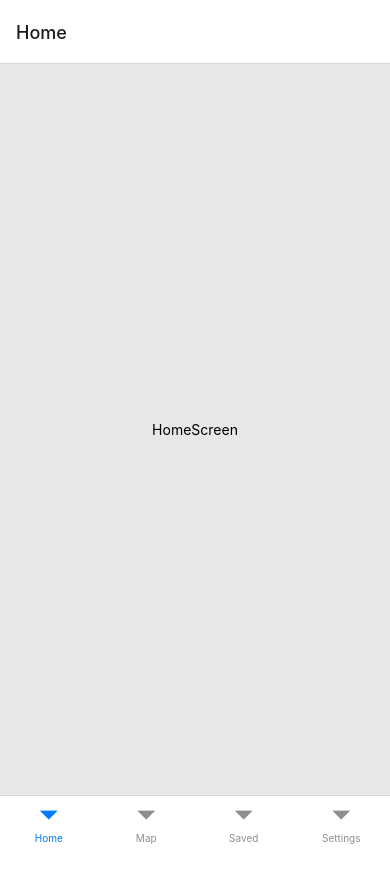
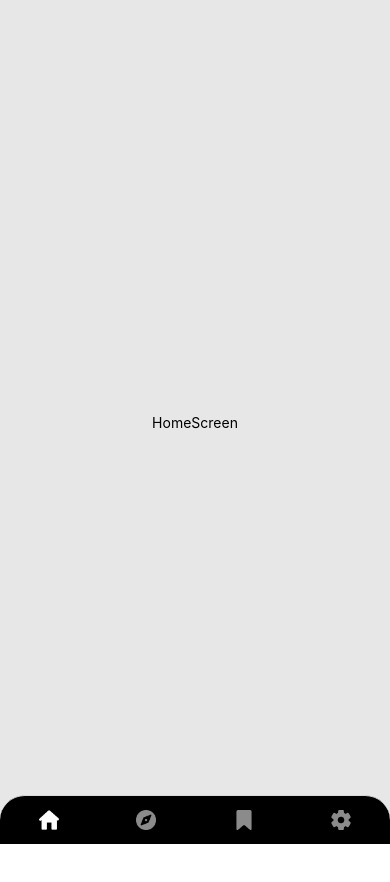
Before and after one commit to Sammy212/carMe, a React Native app: screen / in a window 390 px wide. Shown: the top 882 px of the page. Before the commit the page ends 844 px from the top, so only its background shows below. Built offline with nearby package versions, Linux system fonts and the light colour scheme.

Commit message:
update App.js

```diff
--- a/App.js
+++ b/App.js
@@ -2,13 +2,24 @@ import { NavigationContainer } from "@react-navigation/native";
 import { createBottomTabNavigator } from "@react-navigation/bottom-tabs";
 import { createNativeStackNavigator } from "@react-navigation/native-stack";
 import { StatusBar } from 'expo-status-bar';
-import { StyleSheet, Text, View } from 'react-native';
+import { StyleSheet, Text, View, Image } from 'react-native';
 
+//Pages
 import HomeScreen from "./src/HomeScreen";
 import MapScreen from "./src/MapScreen";
 import SavedScreen from "./src/SavedScreen";
 import SettingsScreen from "./src/SettingsScreen";
 import InfoScreen from "./src/InfoScreen";
+
+// Assets
+const homeIcon_active = require("./src/assets/icons/home-active.png");
+const homeIcon = require("./src/assets/icons/home.png");
+const compass_active = require("./src/assets/icons/compass-active.png");
+const compass = require("./src/assets/icons/compass.png");
+const savedIcon_active = require("./src/assets/icons/saved-active.png");
+const savedIcon = require("./src/assets/icons/saved.png");
+const settingsIcon_active = require("./src/assets/icons/settings-active.png");
+const settingsIcon = require("./src/assets/icons/settings.png");
 
 
 const Stack = createNativeStackNavigator();
@@ -31,7 +42,38 @@ function HomeStack() {
 export default function App() {
   return (
     <NavigationContainer>
-      <Tab.Navigator>
+      <Tab.Navigator
+        screenOptions={({ route }) => ({
+          headerShown: false,
+          tabBarIcon: ({ focused }) => {
+            let iconName;
+
+            if (route.name === "Home") {
+              iconName = focused ? homeIcon_active : homeIcon;
+            } else if (route.name === "Map") {
+              iconName = focused ? compass_active : compass;
+            } else if (route.name === "Saved") {
+              iconName = focused ? savedIcon_active : savedIcon;
+            } else if (route.name === "Settings") {
+              iconName = focused ? settingsIcon_active : settingsIcon;
+            }
+
+            return (
+              <Image source={iconName} resizeMode="contain" style={styles.footerIcon} />
+            )
+          },
+          tabBarShowLabel: false,
+          tabBarStyle: {
+            position: "absolute",
+            padding: 10,
+            // height: 60,
+            // paddingBottom: 30,
+            backgroundColor: 'black',
+            borderTopLeftRadius: 25,
+            borderTopRightRadius: 25,
+          }
+        })}
+      >
         <Tab.Screen name="Home" component={HomeScreen} />
         <Tab.Screen name="Map" component={MapScreen} />
         <Tab.Screen name="Saved" component={SavedScreen} />
@@ -48,4 +90,8 @@ const styles = StyleSheet.create({
     alignItems: 'center',
     justifyContent: 'center',
   },
+
+  footerIcon: {
+    width: 20
+  }
 });
```
